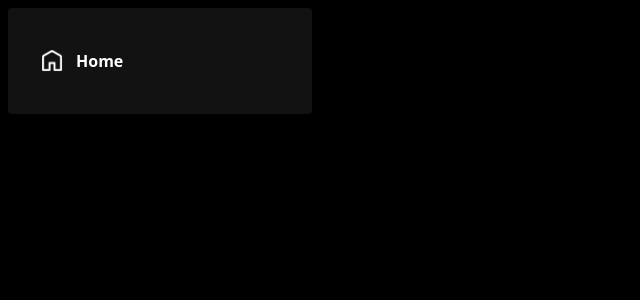
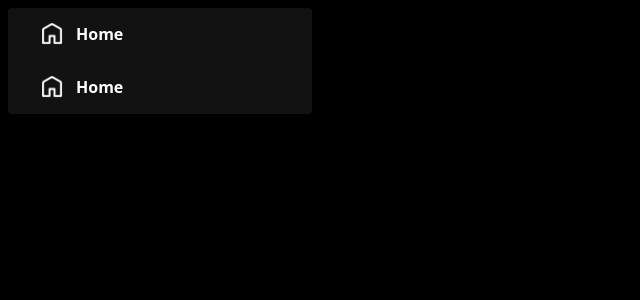
Before and after one commit to LONTSIPARFAIT/spotify-clone, a React (Vite) app: page / in a window 1280 px wide. Shown: the top 300 px of the page, without its empty margins (0-640 px from the left). Built offline with nearby package versions, Linux system fonts and the light colour scheme.

Commit message:
first commit

```diff
--- a/src/components/Sidebar.jsx
+++ b/src/components/Sidebar.jsx
@@ -9,6 +9,10 @@ const Sidebar = () => {
             <img className='w-6' src={assets.home_icon} alt="" />
             <div className="font-bold">Home</div>
         </div>
+        <div className="flex items-center gap-3 pl-8 cursor-pointer">
+            <img className='w-6' src={assets.home_icon} alt="" />
+            <div className="font-bold">Home</div>
+        </div>
       </div>
     </div>
   )
```
